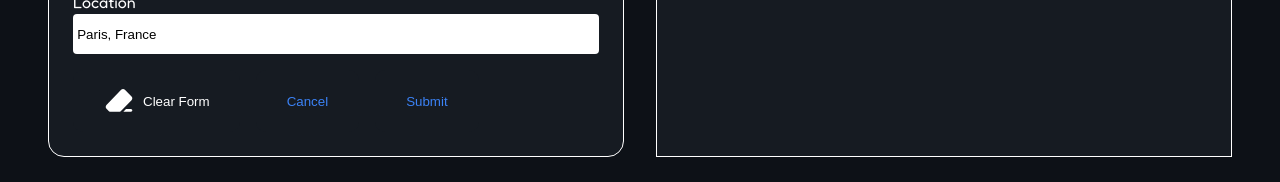
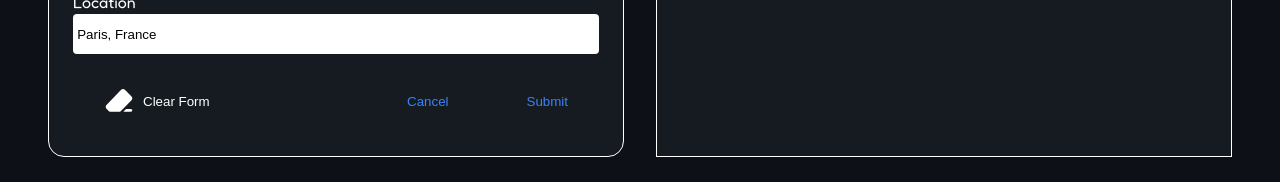
Before and after one commit to traejiik/cv-application, a React (Vite) app: page / in a window 1280 px wide. Both pictures are taken after a click on the button 567 px from the left and 156 px from the top of the page. Shown: the part 392-574 px from the top of the page. Built offline with nearby package versions, Linux system fonts and the light colour scheme.

Commit message:
style: improve visual layout for buttons

```diff
--- a/src/App.css
+++ b/src/App.css
@@ -74,6 +74,12 @@ input {
 
 .butnCtn {
   display: flex;
+  justify-content: space-between;
+}
+
+.actionBtns {
+  display: flex;
+  align-items: center;
   gap: 1rem;
 }
 
--- a/src/app/personalInfo.jsx
+++ b/src/app/personalInfo.jsx
@@ -60,12 +60,14 @@ export default function Personal({ isEditing, data, onChange, onToggleEdit, onCl
             </div>
             Clear Form
           </button>
+          <div className="actionBtns">
             <button className="cancelBtn" onClick={onToggleEdit} type="button">
               Cancel
             </button>
             <button className="submitBtn" onClick={onToggleEdit}>
               Submit
             </button>
+          </div>
         </div>
       </div>
     );
```
Lines whose indentation alone changed are shown as unchanged.
